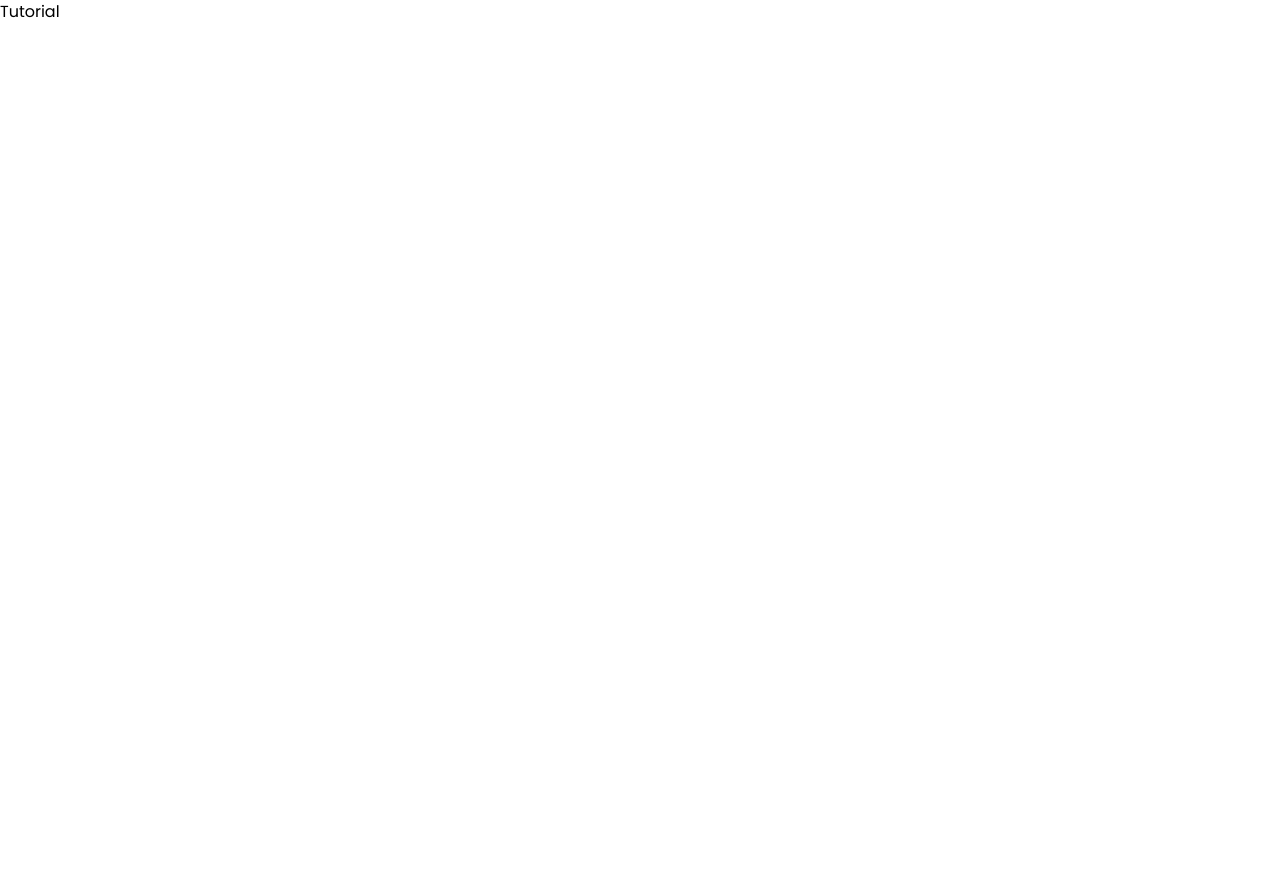
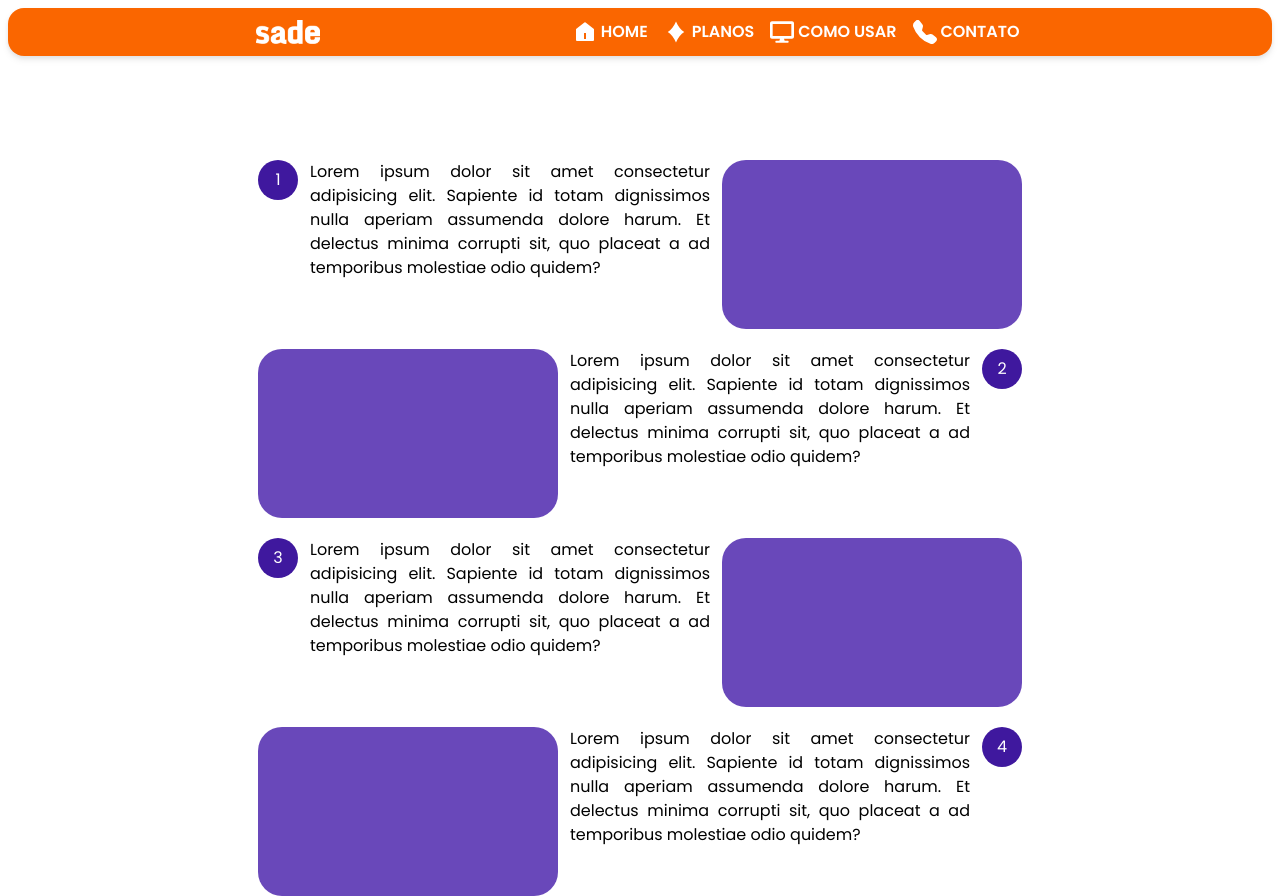
Before and after one commit to IsaacSousa2/SADE, a Next.js app in the folder sadeapp/: page /tutorial in a window 1280 px wide. Before the commit the page ends 800 px from the top, so only its background shows below. Built offline with nearby package versions, Linux system fonts and the light colour scheme.

Commit message:
Estrutura da pagina de tutorial completa

```diff
--- a/sadeapp/src/app/tutorial/page.tsx
+++ b/sadeapp/src/app/tutorial/page.tsx
@@ -1,9 +1,22 @@
+import { Header } from "@/components/Header/header";
+import Tutorial from "@/components/tutorial";
+import Image from "../../../public/images/tutorial/base.png"
+
 export default function tutorial() {
 
     return(
 
         <>
-            <p>Tutorial</p>
+            <Header/>
+
+            <div className="flex flex-col gap-5 items-center pt-40">
+
+                <Tutorial number={1} text="Lorem ipsum dolor sit amet consectetur adipisicing elit. Sapiente id totam dignissimos nulla aperiam assumenda dolore harum. Et delectus minima corrupti sit, quo placeat a ad temporibus molestiae odio quidem?" imageUrl={Image}/>
+                <Tutorial number={2} text="Lorem ipsum dolor sit amet consectetur adipisicing elit. Sapiente id totam dignissimos nulla aperiam assumenda dolore harum. Et delectus minima corrupti sit, quo placeat a ad temporibus molestiae odio quidem?" imageUrl={Image}/>
+                <Tutorial number={3} text="Lorem ipsum dolor sit amet consectetur adipisicing elit. Sapiente id totam dignissimos nulla aperiam assumenda dolore harum. Et delectus minima corrupti sit, quo placeat a ad temporibus molestiae odio quidem?" imageUrl={Image}/>
+                <Tutorial number={4} text="Lorem ipsum dolor sit amet consectetur adipisicing elit. Sapiente id totam dignissimos nulla aperiam assumenda dolore harum. Et delectus minima corrupti sit, quo placeat a ad temporibus molestiae odio quidem?" imageUrl={Image}/>
+
+            </div>
         </>
     );
 };
--- /dev/null
+++ b/sadeapp/src/components/tutorial/index.tsx
@@ -0,0 +1,30 @@
+import Image from "next/image";
+
+type TutorialProps = {
+
+    number: number,
+    text: string,
+    imageUrl: any,
+};
+
+export default function Tutorial({ number, text, imageUrl }: TutorialProps) {
+
+    return (
+
+        <div className={`${number % 2 == 0 ? "flex flex-row-reverse" : "flex"} max-w-full flex-wrap gap-3 px-5`}>
+
+            <div className={`${number % 2 == 0 ? "flex flex-row-reverse" : "flex"} max-w-full gap-3`}>
+
+                <div className="flex items-center justify-center bg-darkPurple w-10 h-10 rounded-full">
+
+                    <p className="text-white">{number}</p>
+                </div> {/*Numeracao*/}
+
+                <p className="max-w-full w-[400px] text-justify">{text}</p> {/*Texto*/}
+            </div> {/*Textos*/}
+
+            <Image src={imageUrl} alt="Imagem guia" draggable="false" loading="eager" className="max-w-full w-[300px] rounded-3xl"/> {/*Imagem guia*/}
+
+        </div>
+    );
+};
```
Also changed, not shown: sadeapp/public/images/tutorial/base.png (added).
